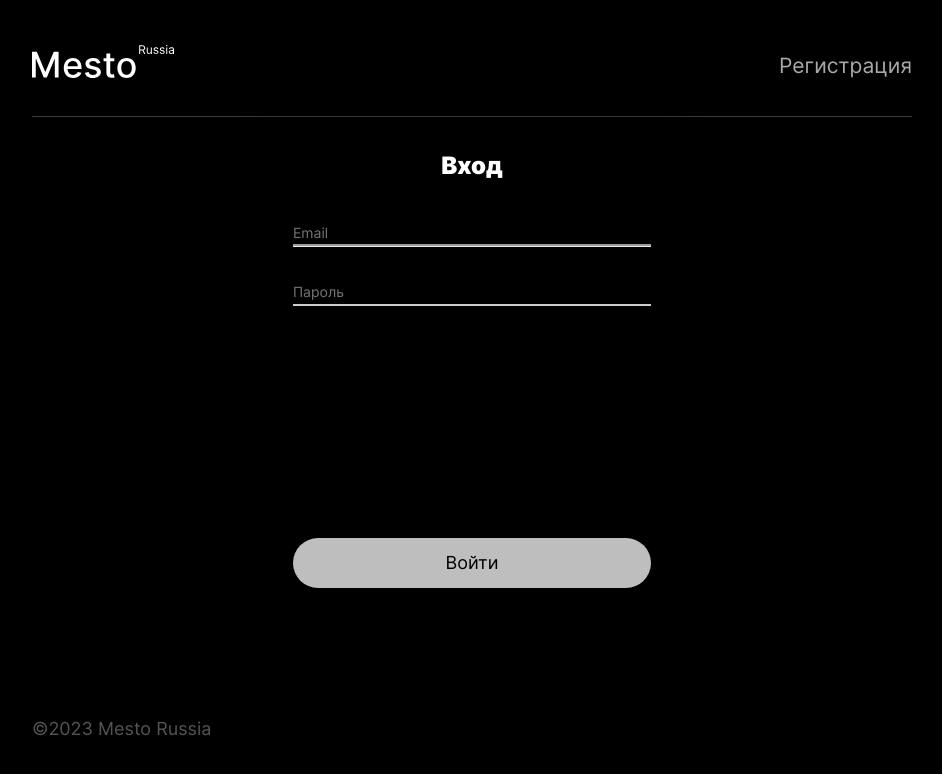
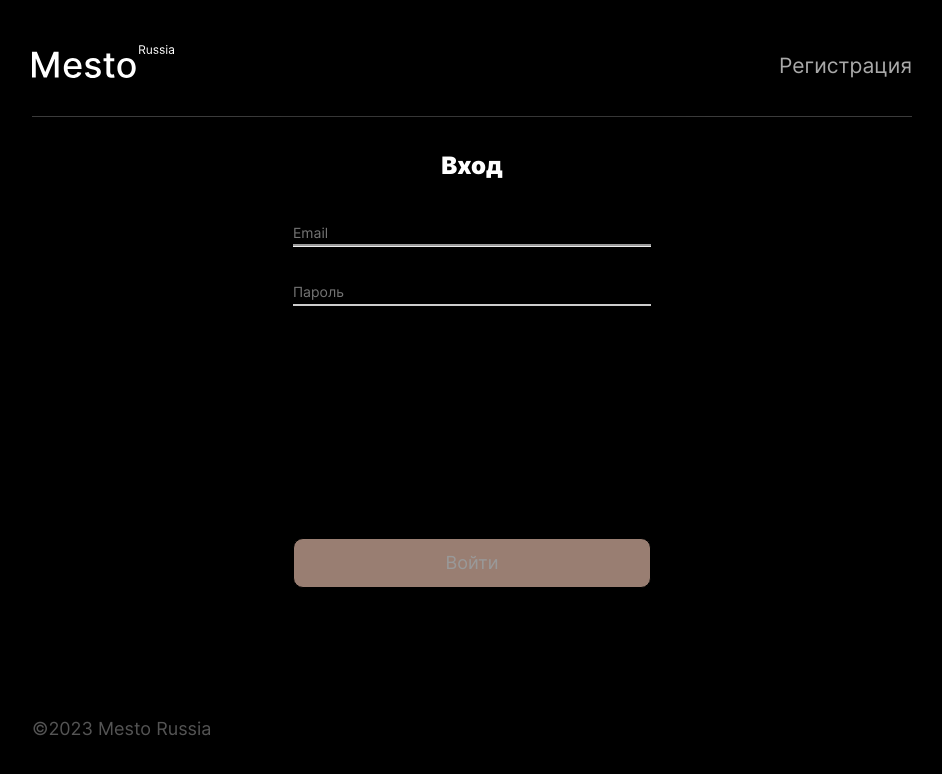
Before and after one commit to okvokv/react-mesto-auth, a React (Create React App) app: page /sign-in in a window 1280 px wide. Shown: the top 774 px of the page, without its empty margins (168-1110 px from the left). Built offline with nearby package versions, Linux system fonts and the light colour scheme; no server answers.

Commit message:
04.02.2024

```diff
--- a/src/blocks/form/__error-message/_visible/form__error-message_visible.css
+++ /dev/null
@@ -1,3 +0,0 @@
-.form__error-message_visible {
-	visibility: visible;
-}
--- a/src/blocks/form/__error-message/form__error-message.css
+++ b/src/blocks/form/__error-message/form__error-message.css
@@ -1,15 +1,13 @@
 .form__error-message {
-	/*visibility: hidden;*/
 	margin: 0;
 	margin-top: 2px;
 	width: 358px;
 	height: 30px;
-	transition: .5s;
 	font-style: normal;
 	font-weight: 400;
 	font-size: 12px;
-	line-height: 1.25;
 	color: #FF0000;
+	transition: .5s;
 }
 
 .form__error-message:last-of-type {
@@ -19,7 +17,6 @@
 @media screen and (max-width: 619px) {
 	.form__error-message {
 		width: 238px;
-		transition: .5s;
 	}
 
 	.form__error-message:last-of-type {
--- /dev/null
+++ b/src/blocks/form/__submit-button/_disabled/_theme-dark/form__submit-button_theme-dark.css
@@ -0,0 +1,11 @@
+.form__submit-button_disabled_theme-dark {
+	color: #ffffff;
+	background-color: #ffd3be;
+	opacity: .6;
+	cursor: not-allowed;
+}
+
+.form__submit-button_disabled_theme-dark:hover {
+	color: #ffffff;
+	background-color: #ffd3be;
+}
--- a/src/blocks/form/__submit-button/_disabled/form__submit-button_disabled.css
+++ b/src/blocks/form/__submit-button/_disabled/form__submit-button_disabled.css
@@ -1,8 +1,12 @@
 .form__submit-button_disabled {
-	background-color: rgb(190, 190, 190);
+	color: #000000;
+	background-color: #ffffff;
+	border: 1px solid #000000;
+	opacity: .3;
 	cursor: not-allowed;
 }
 
 .form__submit-button_disabled:hover {
-	background-color: rgb(190, 190, 190);
+	color: #000000;
+	background-color: #ffffff;
 }
--- a/src/blocks/form/__submit-button/_theme-dark/form__submit-button_theme-dark.css
+++ b/src/blocks/form/__submit-button/_theme-dark/form__submit-button_theme-dark.css
@@ -1,6 +1,6 @@
 .form__submit-button_theme-dark {
 	margin-top: auto;
-	border-radius: 40px;
+	border-radius: 10px;
 	color: #000000;
 	background-color: rgba(0, 149, 255, 1);
 }
--- a/src/components/AddPlacePopup.js
+++ b/src/components/AddPlacePopup.js
@@ -8,7 +8,8 @@ function CardAddPopup(props) {
 	// объявление данных в глобальной области
 	const { valid, values, errorSpans, handleChangeValue, resetForm } = useFormValidation({ cardName: '', cardLink: '' }, false, {});
 
-	let { cardName, cardLink } = values;
+	const { cardName, cardLink } = values;
+
 
 	//промежуточная функция отправки данных карточки
 	function handleSubmit(event) {
@@ -34,7 +35,7 @@ function CardAddPopup(props) {
 		>
 			{/* == ядро с формой добавления контента ===============================*/}
 			<input
-				className={`form__input form__input_type_cardname ${errorSpans.cardName && 'form__input_type_error'}`}
+				className={`form__input form__input_type_cardname ${errorSpans.cardNameError && 'form__input_type_error'}`}
 				type="text"
 				placeholder="Название"
 				name="cardName"
@@ -45,9 +46,9 @@ function CardAddPopup(props) {
 				autoFocus
 				required
 			/>
-			<span className="form__error-message" id="cardName-error">{errorSpans.cardName}</span>
+			<span className="form__error-message" id="cardName-error">{errorSpans.cardNameError}</span>
 			<input
-				className={`form__input form__input_type_cardlink ${errorSpans.cardLink && 'form__input_type_error'}`}
+				className={`form__input form__input_type_cardlink ${errorSpans.cardLinkError && 'form__input_type_error'}`}
 				type="url"
 				placeholder="Ссылка на картинку"
 				name="cardLink"
@@ -55,7 +56,7 @@ function CardAddPopup(props) {
 				onChange={handleChangeValue}
 				required
 			/>
-			<span className="form__error-message" id="cardLink-error">{errorSpans.cardLink}</span>
+			<span className="form__error-message" id="cardLink-error">{errorSpans.cardLinkError}</span>
 		</PopupWithForm>
 	);
 };
--- a/src/components/EditAvatarPopup.js
+++ b/src/components/EditAvatarPopup.js
@@ -34,7 +34,7 @@ function AvatarEditPopup(props) {
 		>
 			{/* == ядро с формой смены аватара ===================================*/}
 			<input
-				className={`form__input form__input_type_avatarlink ${errorSpans.avatarLink &&'form__input_type_error'}`}
+				className={`form__input form__input_type_avatarlink ${errorSpans.avatarLinkError &&'form__input_type_error'}`}
 				type="url"
 				placeholder="Ссылка на аватар"
 				name="avatarLink"
@@ -43,7 +43,7 @@ function AvatarEditPopup(props) {
 				autoFocus
 				required
 			/>
-			<span className="form__error-message" id="avatarLink-error">{errorSpans.avatarLink}</span>
+			<span className="form__error-message" id="avatarLink-error">{errorSpans.avatarLinkError}</span>
 		</PopupWithForm>
 	);
 };
--- a/src/components/EditProfilePopup.js
+++ b/src/components/EditProfilePopup.js
@@ -13,6 +13,7 @@ function ProfileEditPopup(props) {
 	const { valid, values, errorSpans, handleChangeValue } = useFormValidation({name: currentUserData.name, description: currentUserData.about}, false, {});
 
 	const {name, description} = values;
+
 	//------------------------------------------------------------------------
 	//промежуточная функция отправки содержания
 	function handleSubmit(event) {
@@ -34,7 +35,7 @@ function ProfileEditPopup(props) {
 		>
 			{/* == ядро с формой редактирования профиля ====================*/}
 			<input
-				className={`form__input form__input_type_name ${errorSpans.name &&'form__input_type_error'}`}
+				className={`form__input form__input_type_name ${errorSpans.nameError &&'form__input_type_error'}`}
 				type="text"
 				placeholder="Имя"
 				name="name"
@@ -46,10 +47,10 @@ function ProfileEditPopup(props) {
 				required
 			/>
 
-			<span className="form__error-message" id="name-error">{errorSpans.name}</span>
+			<span className="form__error-message" id="name-error">{errorSpans.nameError}</span>
 
 			<input
-				className={`{form__input form__input_type_description ${errorSpans.description &&'form__input_type_error'}`}
+				className={`{form__input form__input_type_description ${errorSpans.descriptionError &&'form__input_type_error'}`}
 				type="text"
 				placeholder="О себе"
 				name="description"
@@ -60,7 +61,7 @@ function ProfileEditPopup(props) {
 				required
 			/>
 
-			<span className="form__error-message" id="description-error">{errorSpans.description}</span>
+			<span className="form__error-message" id="description-error">{errorSpans.descriptionError}</span>
 		</PopupWithForm>
 	);
 };
--- a/src/components/FormContent.js
+++ b/src/components/FormContent.js
@@ -55,7 +55,7 @@ function FormContent(props) {
 			<span className="form__error-message" id="pwd-error">{pwdError}</span>
 
 			<button
-				className={`form__submit-button form__submit-button_theme-dark ${!valid && 'form__submit-button_disabled'}`}
+				className={`form__submit-button form__submit-button_theme-dark ${!valid && 'form__submit-button_disabled form__submit-button_disabled_theme-dark'}`}
 				type="submit"
 				aria-label="кнопка отправки"
 				disabled={!valid}
--- a/src/index.css
+++ b/src/index.css
@@ -58,10 +58,10 @@
 @import url(./blocks/form/__input/_type_avatarlink/form__input_type_avatarlink.css);
 @import url(./blocks/form/__input/_type_error/form__input_type_error.css);
 @import url(./blocks/form/__error-message/form__error-message.css);
-@import url(./blocks/form/__error-message/_visible/form__error-message_visible.css);
 @import url(./blocks/form/__submit-button/form__submit-button.css);
 @import url(./blocks/form/__submit-button/_theme-dark/form__submit-button_theme-dark.css);
 @import url(./blocks/form/__submit-button/_disabled/form__submit-button_disabled.css);
+@import url(./blocks/form/__submit-button/_disabled/_theme-dark/form__submit-button_theme-dark.css);
 @import url(./blocks/form/__caption/form__caption.css);
 @import url(./blocks/form/__link/form__link.css);
 @import url(./blocks/form/__text/form__text.css);
```
